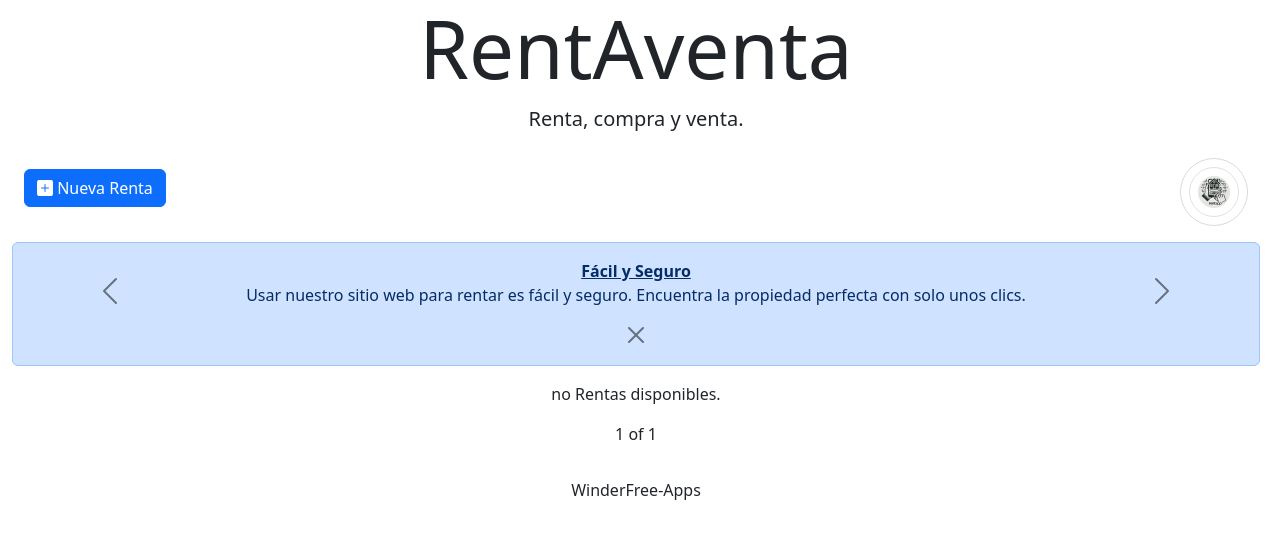
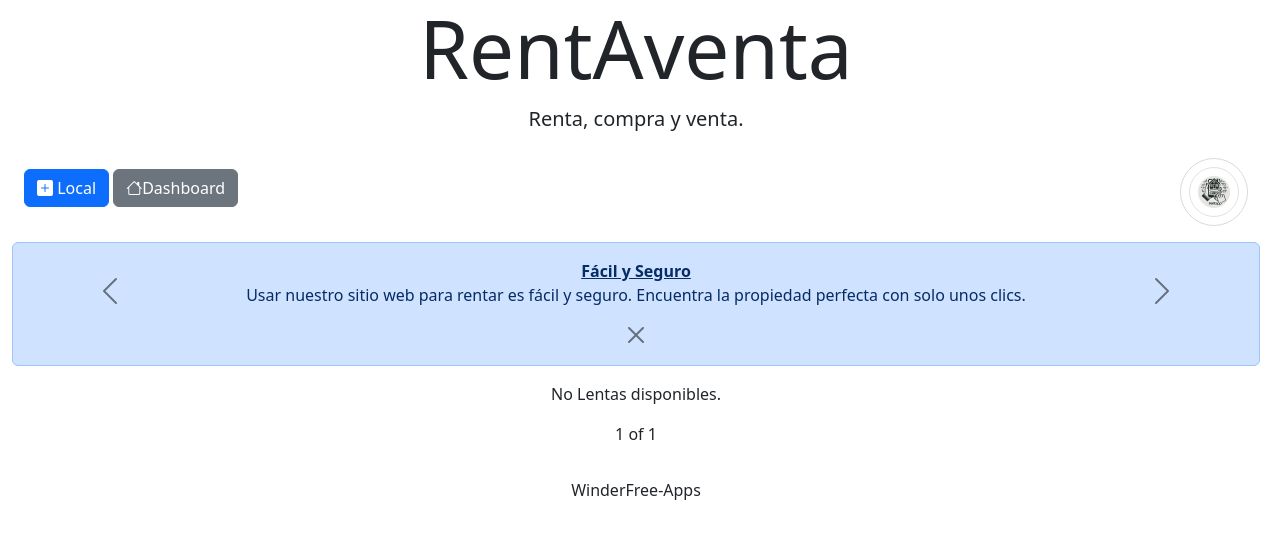
Before and after one commit to juanscasado/rentapp, a Django app: page / in a window 1280 px wide. Shown: the top 539 px of the page. Run offline with Django 4.2, Linux system fonts and the light colour scheme; the visitor is signed in with stand-in values (Sample User, id 1); data that the repository does not hold is empty; some libraries are stand-ins or nearby versions.

Commit message:
update from renta to local

```diff
--- a/rentapp/admin.py
+++ b/rentapp/admin.py
@@ -8,9 +8,7 @@ class CustomUserAdmin(UserAdmin):
     )
     # list_display = ['username', 'email', 'phone_number', 'categoria']
 
-admin.site.register(Amistad)
-admin.site.register(Mensaje)
 admin.site.register(User, CustomUserAdmin)
 
-admin.site.register(Renta)
+admin.site.register(Local)
 admin.site.register(Foto)
--- a/rentapp/templates/base.html
+++ b/rentapp/templates/base.html
@@ -40,8 +40,12 @@
           <div class="container-fluid">
             {% if user.is_authenticated %}
             <div>
-              <a class="btn btn-primary mb-3 bi bi-plus-square-fill" href="{% url 'rentapp:insertar_renta' %}" target="_self" rel="noopener noreferrer">
-                  Nueva Renta</a>
+              <a class="btn btn-primary mb-3 bi bi-plus-square-fill" href="{% url 'rentapp:insertar_local' %}" target="_self" rel="noopener noreferrer">
+                  Local
+              </a>
+              <a class="btn btn-secondary mb-3 bi bi-house" href="{% url 'rentapp:dashboard' user.id %}" >Dashboard</a>
+
+
             </div>
             {% endif %}
             {% if not user.is_authenticated %}
@@ -83,15 +87,16 @@
                       <li>
                         <a class="dropdown-item d-flex align-items-center"
                           href="{% url 'rentapp:dashboard' user.id %}">
-                          <i class="bi bi-dashboard me-2"></i>
+                          <i class="bi bi-house me-2"></i>
                           Dashboard
                         </a>
                       </li>
                       <li>
-                        <a class="dropdown-item d-flex align-items-center" href="{% url 'rentapp:insertar_renta' %}">
+                        <a class="dropdown-item d-flex align-items-center" href="{% url 'rentapp:insertar_local' %}">
                           <i class="bi bi-plus-square-fill me-2"></i>
-                          Nueva Renta
+                          Local
                         </a>
+
                       </li>
                       <!-- <li>
                         <a class="dropdown-item d-flex align-items-center" href="#">
--- a/rentapp/templates/rentapp/index.html
+++ b/rentapp/templates/rentapp/index.html
@@ -4,38 +4,38 @@
 {% block title %}<title>Index</title>{% endblock %}
 
 {% block content %}
-  {% if rentas %}
+  {% if local %}
   <!--custom cards-->
   <div class="row row-cols-1 row-cols-sm-2 row-cols-md-3 g-3">
-    {% for renta in rentas %}
+    {% for locale in local %}
       <div class="col mh-1">
         <div class="card shadow-sm">
           <div class="card-body mh-12">
-            <legend class="btn btn-primary "><b><u>En Renta</u></b></legend>
-            <p class="card-text">Por:<i> {{ renta.user|title }}</i></p>
-            <p class="card-text"><i>{{ renta.direccion|title|slice:75 }} ...</i></p>
+            <legend class="btn btn-primary "><b><u>En {{ locale.prop|title }}</u></b></legend>
+            <p class="card-text">Por:<i> {{ locale.user|title }}</i></p>
+            <p class="card-text"><i>{{ locale.direccion|title|slice:75 }} ...</i></p>
             <!--fotos-->
             <div style="display: -webkit-inline-flex; ">
-              {% if fotos_rentas %}
-              {% for foto in fotos_rentas|slice:2 %}
-                  {% if renta.id == foto.renta_id %}
-                    <a target="_parent" href="{% url 'rentapp:detail' renta.id %}">
+              {% if fotos_local %}
+              {% for foto in fotos_local|slice:2 %}
+                  {% if locale.id == foto.local_id %}
+                    <a target="_parent" href="{% url 'rentapp:detail' locale.id %}">
                       <img style="margin: 4px; height: 60px;width: 50px;" class="fotos"
-                        src="/media/{{ foto.image_renta }}" alt="{{ foto.name_foto_renta }}" />
+                        src="/media/{{ foto.image_local }}" alt="{{ foto.name_foto_local }}" />
                     </a>
 
                   {% endif %}
               {% endfor %}
               {% else %}
               <img style="margin: 4px; height: 60px;width: 50px;" class="fotos"
-              src="{% static 'rentapp/images/no-img.png' %}" alt="{{ foto.name_foto_renta }}" />
+              src="{% static 'rentapp/images/no-img.png' %}" alt="{{ foto.name_foto_local }}" />
               {% endif %}
             </div>
               <div class="btn-group">
                 <a
                   class="btn btn-outline-primary btn-lg "
                   target="_parent"
-                  href="{% url 'rentapp:detail' renta.id %}">
+                  href="{% url 'rentapp:detail' locale.id %}">
                   Ver
                 </a>
                 <!-- <a class="btn btn-sm btn-outline-secondary" href="insertar_amistad/{{renta.usertario_id}}-{{user.id}}-{{renta.id}}" target="_parent"
@@ -46,7 +46,7 @@
             </div>
 
             <div class="align-items-center mt-2">
-              <p class="card-text"><i>Referencia</i>: <u>{{ renta.referencia }}</u></p>
+              <p class="card-text"><i>Referencia</i>: <u>{{ locale.referencia }}</u></p>
 
             </div>
           </div>
@@ -56,21 +56,21 @@
   </div>
 
   {% else %}
-  <p>no Rentas disponibles.</p>
+  <p>No Lentas disponibles.</p>
   {% endif %}
 
  <!--pagination-->
  {% block pagination %}
  <nav aria-label="Page navigation example">
-   <p>{{ rentas.number }} of {{rentas.paginator.num_pages }}</p>
+   <p>{{ local.number }} of {{local.paginator.num_pages }}</p>
    <ul class="pagination">
-     {% if rentas.has_previous %}
+     {% if local.has_previous %}
      <li class="page-item"><a class="page-link" href="?page=1">&laquo; Primera</a></li>
-     <li class="page-item"><a class="page-link" href="?page={{rentas.previous_page_number }}">Previous</a></li>
+     <li class="page-item"><a class="page-link" href="?page={{local.previous_page_number }}">Previous</a></li>
      {% endif %}
-     {% if rentas.has_next %}
-     <li class="page-item"><a class="page-link" href="?page={{ rentas.next_page_number }}">Next</a></li>
-     <li class="page-item"><a class="page-link" href="?page={{ rentas.paginator.num_pages }}">Última &raquo;</a></li>
+     {% if local.has_next %}
+     <li class="page-item"><a class="page-link" href="?page={{ local.next_page_number }}">Next</a></li>
+     <li class="page-item"><a class="page-link" href="?page={{ local.paginator.num_pages }}">Última &raquo;</a></li>
      {% endif %}
    </ul>
  </nav>
--- a/rentapp/urls.py
+++ b/rentapp/urls.py
@@ -12,19 +12,19 @@ urlpatterns = [
     # ex: /rentapp/
     path('', views.index, name='index'),
     # ex: /rentapp/2/
-    path('<int:renta_id>', views.detail, name='detail'),
+    path('<int:local_id>', views.detail, name='detail'),
     # ex: /rentapp/"direccion"/
     path('buscar/', views.buscar, name='buscar'),
     # ex: /rentapp/insertar_renta/
-    path('insertar_renta/', views.insertar_renta, name='insertar_renta'),
+    path('insertar_local/', views.insertar_local, name='insertar_local'),
     # ex: /rentapp/insertar_foto/
-    path('insertar_foto/<int:renta_id>', views.insertar_foto, name='insertar_foto'),
+    path('insertar_foto/<int:local_id>', views.insertar_foto, name='insertar_foto'),
 
     # ex: /rentapp/dashboard usertario
     path('dashboard/<int:id_user>', views.dashboard, name='dashboard'),
     # ex: /rentapp/dashboard userdador
 
-    path('delete_renta/<int:id_renta>-<int:user>', views.delete_renta, name='delete_renta' ),
+    path('delete_local/<int:id_local>-<int:user>', views.delete_local, name='delete_local' ),
     # logout_user
     path(' ', views.logout_user, name='logout_user'),
     # login
--- a/rentapp/views.py
+++ b/rentapp/views.py
@@ -1,23 +1,17 @@
-# import time
-# from asgiref.sync import sync_to_async
-# import asyncio
+
 from django.core.paginator import Paginator
-# from geopy.geocoders import Nominatim
-# from django.shortcuts import redirect, render
 from django.shortcuts import  render
 # from django.http import Http404, HttpResponse, HttpResponseRedirect
 from django.http import  HttpResponse, HttpResponseRedirect
 from .forms import *
-from .models import *
 from django.contrib.auth.decorators import login_required
 from django.contrib import messages
 # from django.contrib.auth import authenticate, login, logout
 from django.contrib.auth import logout
 
 # filepath: /c:/Users/WinFree/Desktop/repo/rentapp/rentapp/views.py
-from django.shortcuts import render, get_object_or_404, redirect
-from .models import Renta
-from .forms import RentaForm
+from django.shortcuts import render, redirect
+from .forms import LocalForm
 
 from django.contrib.auth import login, authenticate
 
@@ -153,9 +147,9 @@ def insertar_user(request):
     return render(request, 'rentapp/insertar_user.html', {'mensajes':mensajes,'form': form})
 
 @login_required
-def insertar_foto(request, renta_id):
-    datos_fotos = list(Foto.objects.filter(renta=renta_id).order_by("-id"))
-    renta_title = list(Renta.objects.filter(id=renta_id))
+def insertar_foto(request, local_id):
+    datos_fotos = list(Foto.objects.filter(local=local_id).order_by("-id"))
+    local_title = list(Local.objects.filter(id=local_id))
     # if this is a POST request we need to process the form data
     if request.method == 'POST':
         # create a form instance and populate it with data from the request:
@@ -164,27 +158,27 @@ def insertar_foto(request, renta_id):
         if form.is_valid():
             # process the data in form.cleaned_data as required
             new_foto = Foto(
-                renta = form.cleaned_data['renta'],
-                image_renta = form.cleaned_data['image_renta'],
-                name_foto_renta = form.cleaned_data['name_foto_renta'])
+                local = form.cleaned_data['local'],
+                image_local = form.cleaned_data['image_local'],
+                name_foto_local = form.cleaned_data['name_foto_local'])
             new_foto.save()
             # obj = Foto.objects.latest('renta')
             # renta_id = obj
             # redirect to a new URL:
-            return HttpResponseRedirect(f'/insertar_foto/{renta_id}')
+            return HttpResponseRedirect(f'/insertar_foto/{local_id}')
     # if a GET (or any other method) we'll create a blank form
     else:
         # obj = Foto.objects.latest('renta')
         form = FotoForm()
         # datos_fotos = list(Foto.objects.all().order_by("-id"))
-    return render(request, 'rentapp/insertar_foto.html', {'renta_title':renta_title,'renta_id':renta_id,'datos_fotos': datos_fotos, 'form': form})
+    return render(request, 'rentapp/insertar_foto.html', {'renta_title':local_title,'local_id':local_id,'datos_fotos': datos_fotos, 'form': form})
 
 @login_required
-def insertar_renta(request):
+def insertar_local(request):
     # if this is a POST request we need to process the form data
     if request.method == 'POST':
         # create a form instance and populate it with data from the request:
-        form = RentaForm(request.POST)
+        form = LocalForm(request.POST)
         # check whether it's valid:
         if form.is_valid():
             provincia_nombre = form.cleaned_data['provincia'].split('.')
@@ -198,17 +192,19 @@ def insertar_renta(request):
 
             # process the data in form.cleaned_data as required
             # ...
-            new_renta = Renta(
+            new_local = Local(
                 user = form.cleaned_data['user'],
                 direccion = direccion_full,
                 sector = form.cleaned_data['sector'],
                 municipio = municipio_nombre[1],
                 provincia = provincia_nombre[1],
                 referencia = form.cleaned_data['referencia'],
+                prop = form.cleaned_data['prop'],
+
                 # pub_date = time.strftime('%Y-%m-%d %I:%M'),
                 )
-            new_renta.save()
-            obj = Renta.objects.latest('id')
+            new_local.save()
+            obj = Local.objects.latest('id')
             renta_id = obj
 
             # renta_direccion = obj.direccion
@@ -218,31 +214,31 @@ def insertar_renta(request):
             return HttpResponseRedirect(f'/insertar_foto/{renta_id.id}')
     # if a GET (or any other method) we'll create a blank form
     else:
-        form = RentaForm()
-    return render(request, 'rentapp/insertar_renta.html', {'form': form})
+        form = LocalForm()
+    return render(request, 'rentapp/insertar_local.html', {'form': form})
 
 def index(request):
-    rentas = list(Renta.objects.all().order_by('-id'))
-    fotos_rentas = list(Foto.objects.all().values().order_by('-id'))
+    locals = list(Local.objects.all().order_by('-id'))
+    fotos_local = list(Foto.objects.all().values().order_by('-id'))
     # fotos_rentas = list(Foto.objects.all().select_related('renta').values(
     #     'renta__usertario', 'renta__id', 'renta__direccion',
     #     'id', 'image_renta', 'name_foto_renta').order_by('-id'))
-    p = Paginator(rentas, 4)
+    p = Paginator(locals, 4)
     page = request.GET.get('page')
-    rentas = p.get_page(page)
+    local = p.get_page(page)
 
     context = {
-        "fotos_rentas":fotos_rentas,
-        "rentas": rentas,
+        "fotos_local":fotos_local,
+        "local": local,
     }
     return render(request, "rentapp/index.html", context)
 
 @login_required
-def detail(request, renta_id):
+def detail(request, local_id):
 
     try:
-        fotos = Foto.objects.filter(renta=renta_id)
-        renta_location = Renta.objects.get(pk=renta_id)
+        fotos = Foto.objects.filter(local=local_id)
+        local_location = Local.objects.get(pk=local_id)
         # geolocator = Nominatim(user_agent="rentapp", timeout=10)
         # location = geolocator.geocode(renta_location.direccion)
         location = ""
@@ -252,7 +248,7 @@ def detail(request, renta_id):
     context = {
             "fotos" : fotos,
             "location" : location,
-            "renta_location" : renta_location,
+            "local_location" : local_location,
         }
     return render(request, "rentapp/detail.html", context)
 
@@ -261,14 +257,14 @@ def buscar(request):
     # br = Renta.objects.all()
     if 'buscar' in request.method:
         b = request.post(request, "buscar")
-        q_rentas = Renta.objects.filter(direccion__search = b)
+        q_local = Local.objects.filter(direccion__search = b)
     else:
-        q_rentas = Renta.objects.all().order_by('-id')
-        p = Paginator(q_rentas, 5)
+        q_local = Local.objects.all().order_by('-id')
+        p = Paginator(q_local, 5)
         page = request.GET.get("page")
-        rentas = p.get_page(page)
+        local = p.get_page(page)
         context = {
-        "rentas" : rentas,
+        "local" : local,
         "fotos" : list(Foto.objects.values()),
         }
         response = render(request, "rentapp/buscar.html", context )
@@ -279,22 +275,22 @@ def quien_es():
 
 @login_required
 def dashboard(request, id_user):
-    quien_es = User.objects.all().filter(id=id_user).values("phone_number")[0]['phone_number']
+    quien_es = User.objects.all().filter(id=id_user).values("phone", "id")[0]
     # tener todas las rentas del usuario
-    rentas = Renta.objects.all().filter(user=id_user).order_by('-id')
+    local = Local.objects.all().filter(user=id_user).order_by('-id')
     # user_app = User.objects.all().filter(usertario=id_rendatario).order_by('-id')
     print(quien_es)
-    print(rentas)
+    print(local)
     context = {
         "quien_es": quien_es,
-        "rentas": rentas,
+        "local": local,
     }
     return render(request, "rentapp/dashboard.html", context)
 
 @login_required
-def delete_renta(request, id_renta, user):
-    renta = Renta.objects.filter(id=id_renta)
-    renta.delete()
+def delete_local(request, id_local, user):
+    local = Local.objects.filter(id=id_local)
+    local.delete()
     return HttpResponseRedirect(f"../dashboard/{user}")
 
 def prueba(request):
@@ -302,7 +298,7 @@ def prueba(request):
     # amistad_userdador = Amistad.objects.filter(userdador = userdador_id).select_related('renta','usertario','userdador').values(
     #     'renta', 'userdador', 'usertario').order_by('-id')    # id, mensaje, pub_date, relacion, userdador, userdador_id, usertario, usertario_id
     # # amistad = Amistad.objects.filter(userdador=userdador_id).values("id", 'pub_date', 'relacion', 'userdador', 'usertario',)
-    rentas = list(Renta.objects.all().values())
-    fotos_rentas = list(Foto.objects.all().values())
+    local = list(Local.objects.all().values())
+    fotos_local = list(Foto.objects.all().values())
 
-    return  HttpResponse(f"rentas: {rentas}----Fotos:{fotos_rentas}" )
+    return  HttpResponse(f"local: {local}----Fotos:{fotos_local}" )
```
Also changed, not shown: rentapp/forms.py (+24 -37 lines), rentapp/models.py (+9 -28 lines), rentapp/templates/rentapp/dashboard.html (+12 -13 lines), rentapp/templates/rentapp/detail.html (+13 -13 lines), rentapp/templates/rentapp/insertar_foto.html (+7 -7 lines), rentapp/templates/rentapp/insertar_local.html (renamed from rentapp/templates/rentapp/insertar_renta.html, +16 -13 lines), rentapp/migrations/0001_initial.py.
